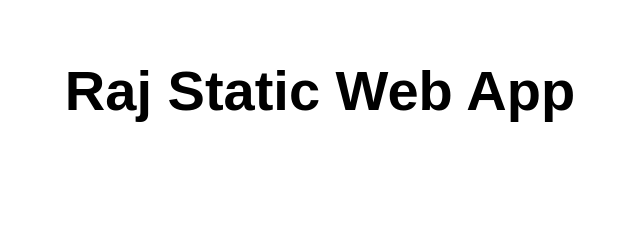
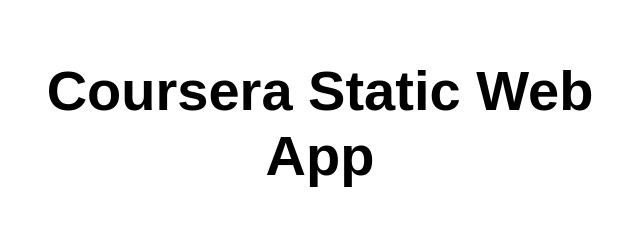
Before and after one commit to RajKrishnanIIT/swarajtest, a website: page src/index.html in a window 1280 px wide. Shown: the whole page, without its empty margins (320-960 px from the left). Drawn offline with Linux system fonts and the light colour scheme.

Commit message:
changed to Coursera

```diff
--- a/src/index.html
+++ b/src/index.html
@@ -5,12 +5,12 @@
   <meta charset="UTF-8">
   <meta name="viewport" content="width=device-width, initial-scale=1.0">
   <link rel="stylesheet" href="styles.css">
-  <title>Vanilla JavaScript App</title>
+  <title>Basic JavaScript App</title>
 </head>
 
 <body>
   <main>
-    <h1>Raj Static Web App</h1>
+    <h1>Coursera Static Web App</h1>
   </main>
 </body>
 
```
